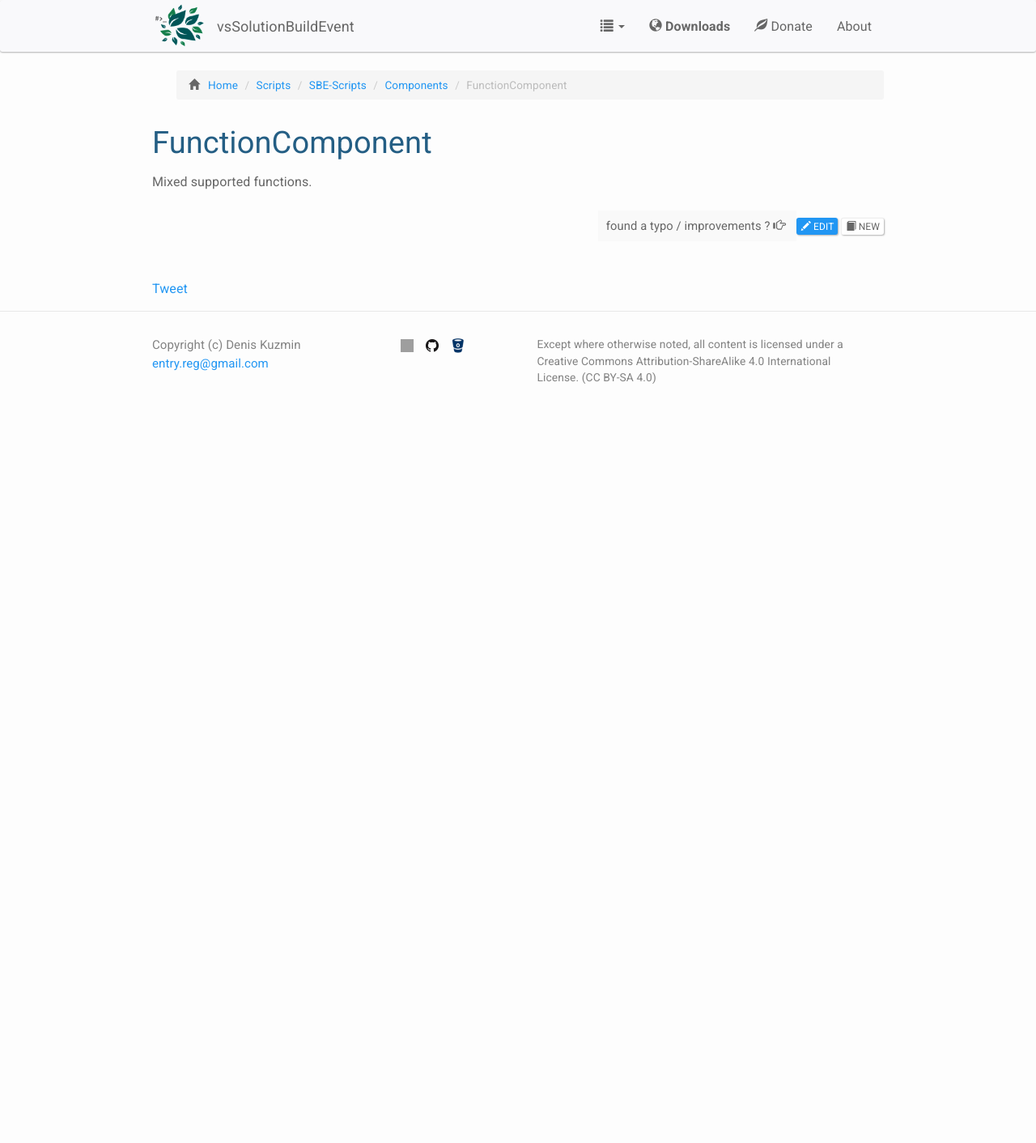
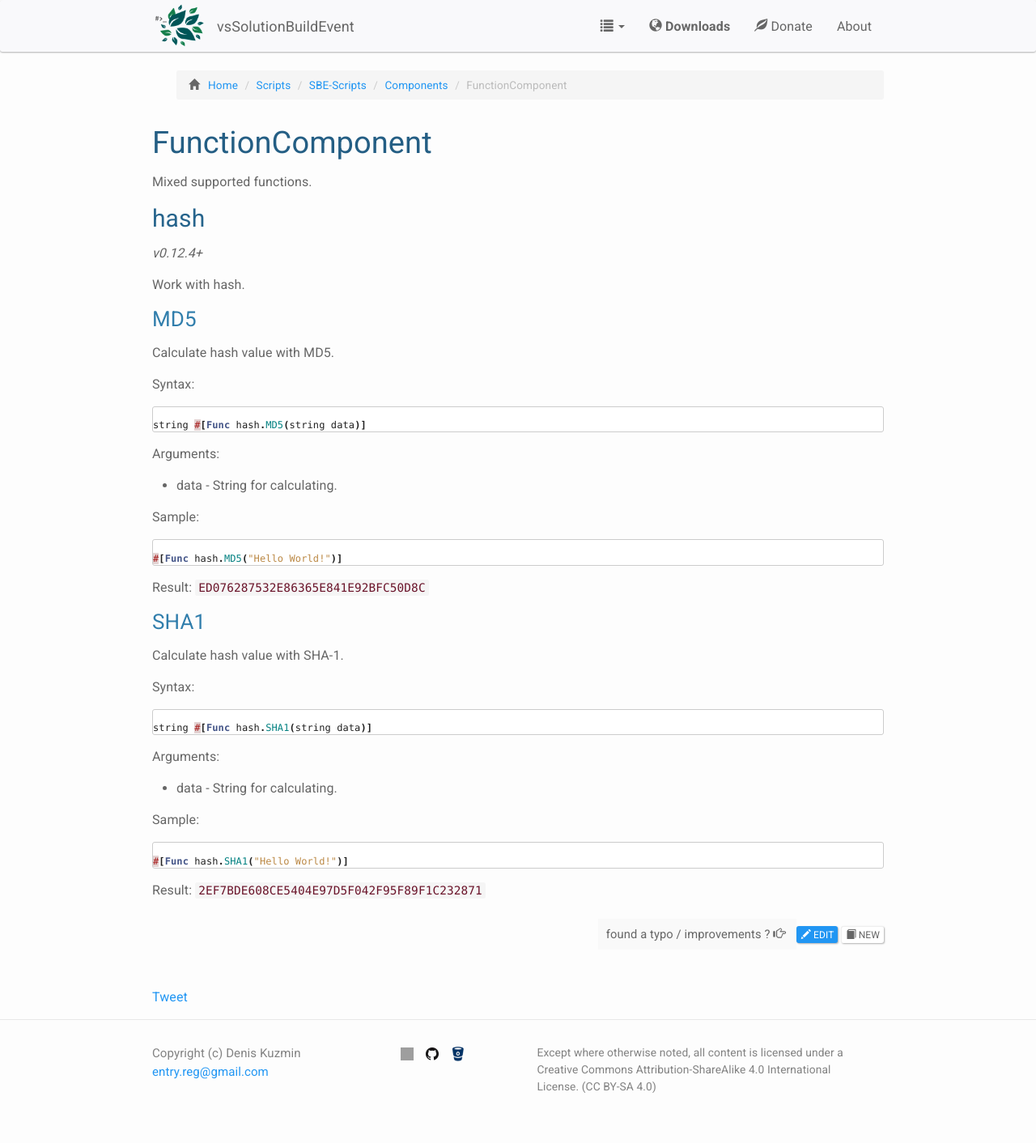
Before and after one commit to 3F/web.vsSBE, a Jekyll site: the page built from _doc/Scripts/SBE-Scripts/Components/FunctionComponent.md, in a window 1280 px wide. Shown: the whole page at 81% size. Built offline with Jekyll 4.4.1, drawn with Linux system fonts in a browser that asks for light colours; nearby versions of some CDN libraries; Markdown is read by kramdown in place of the engine named in the settings; comment, search, counter and statistics services are not loaded; before the commit the page ends 900 px from its top, so only the background shows below that; grey boxes are pictures that could not be loaded.

Commit message:
about calculating hash value with MD5 & SHA-1

````diff
--- a/_doc/Scripts/SBE-Scripts/Components/FunctionComponent.md
+++ b/_doc/Scripts/SBE-Scripts/Components/FunctionComponent.md
@@ -7,3 +7,57 @@ permalink: /doc/Scripts/SBE-Scripts/Components/FunctionComponent/
 # FunctionComponent
 
 Mixed supported functions.
+
+## hash
+
+*v0.12.4+*
+
+Work with hash.
+
+### MD5
+
+Calculate hash value with MD5.
+
+Syntax:
+
+```java
+
+string #[Func hash.MD5(string data)]
+```
+
+Arguments:
+
+* data - String for calculating.
+
+Sample:
+
+```java
+
+#[Func hash.MD5("Hello World!")]
+```
+
+Result: `ED076287532E86365E841E92BFC50D8C`
+
+### SHA1
+
+Calculate hash value with SHA-1.
+
+Syntax:
+
+```java
+
+string #[Func hash.SHA1(string data)]
+```
+
+Arguments:
+
+* data - String for calculating.
+
+Sample:
+
+```java
+
+#[Func hash.SHA1("Hello World!")]
+```
+
+Result: `2EF7BDE608CE5404E97D5F042F95F89F1C232871`
````
Also changed, not shown: _doc/Dev/SBE-Scripts/IPM.md (+41 -2 lines), _doc/Examples/Demo.md (+2 -0 lines), _doc/Features/External utilities.md (+21 -1 lines).
